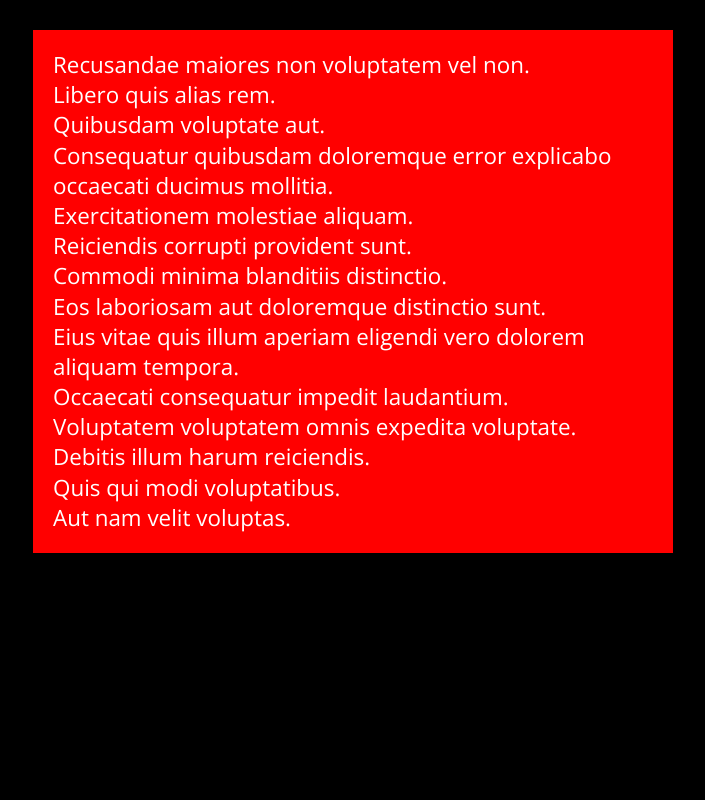
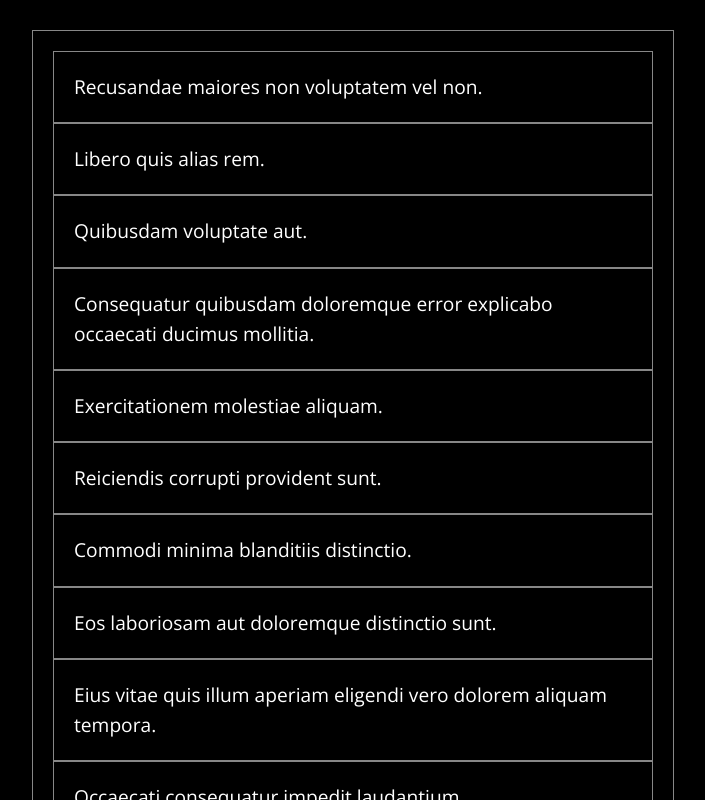
Before and after one commit to scottjason/react-es6-todos-v1, a React (Create React App) app: page / in a window 1280 px wide. Shown: the top 800 px of the page, without its empty margins (317-1022 px from the left). Built offline with nearby package versions, Linux system fonts and the light colour scheme; the HTML template or start-up script is replaced by a standard one.

Commit message:
added simple ui, updated snapshot

```diff
--- a/src/components/Todo/Todo.js
+++ b/src/components/Todo/Todo.js
@@ -1,7 +1,10 @@
 import React from 'react';
+import { Container } from './Todo.style';
 
 const Todo = ({ text }) => (
-  <p>{text}</p>
+  <Container>
+    <p>{text}</p>
+  </Container>
 )
 
 export default Todo;
--- a/src/components/Todo/Todo.style.js
+++ b/src/components/Todo/Todo.style.js
@@ -0,0 +1,14 @@
+import styled from 'styled-components';
+
+export const Container = styled.div`
+  position: relative;
+  margin: 0 auto;
+  width: 100%;
+  height: auto;
+  padding: 20px;
+  font-size: 1.2rem;
+  color: white;
+  box-sizing: border-box;
+  background-color: rgba(0, 0, 0, .7);
+  border: 1px solid rgba(225, 225, 225, .6);
+`;
--- a/src/components/Todos/Todos.style.js
+++ b/src/components/Todos/Todos.style.js
@@ -3,11 +3,10 @@ import styled from 'styled-components';
 export const Container = styled.div`
   position: relative;
   margin: 0 auto;
-  width: 70%;
+  width: auto;
+  height: auto;
   max-width: 600px;
-  height: auto;
   padding: 20px;
-  background-color: red;
-  font-size: 1.4rem;
-  color: white;
+  background-color: rgba(0, 0, 0, .4);
+  border: 1px solid rgba(225, 225, 225, .6);
 `;
--- a/src/containers/TodosContainer.js
+++ b/src/containers/TodosContainer.js
@@ -16,13 +16,13 @@ class TodosContainer extends Component {
     fetchTodos(stub).then(res => {
       let todos = res.todos;
       this.setState({ todos })
-    })
+    });
   }
   render() {
     return(
-      <div>
+      <React.Fragment>
         <Todos todos={this.state.todos} />
-      </div>
+      </React.Fragment>
     )
   }
 }
```
Also changed, not shown: src/api/index.js (+1 -6 lines), 2 other files (tests, documents, lock files or other folders).
